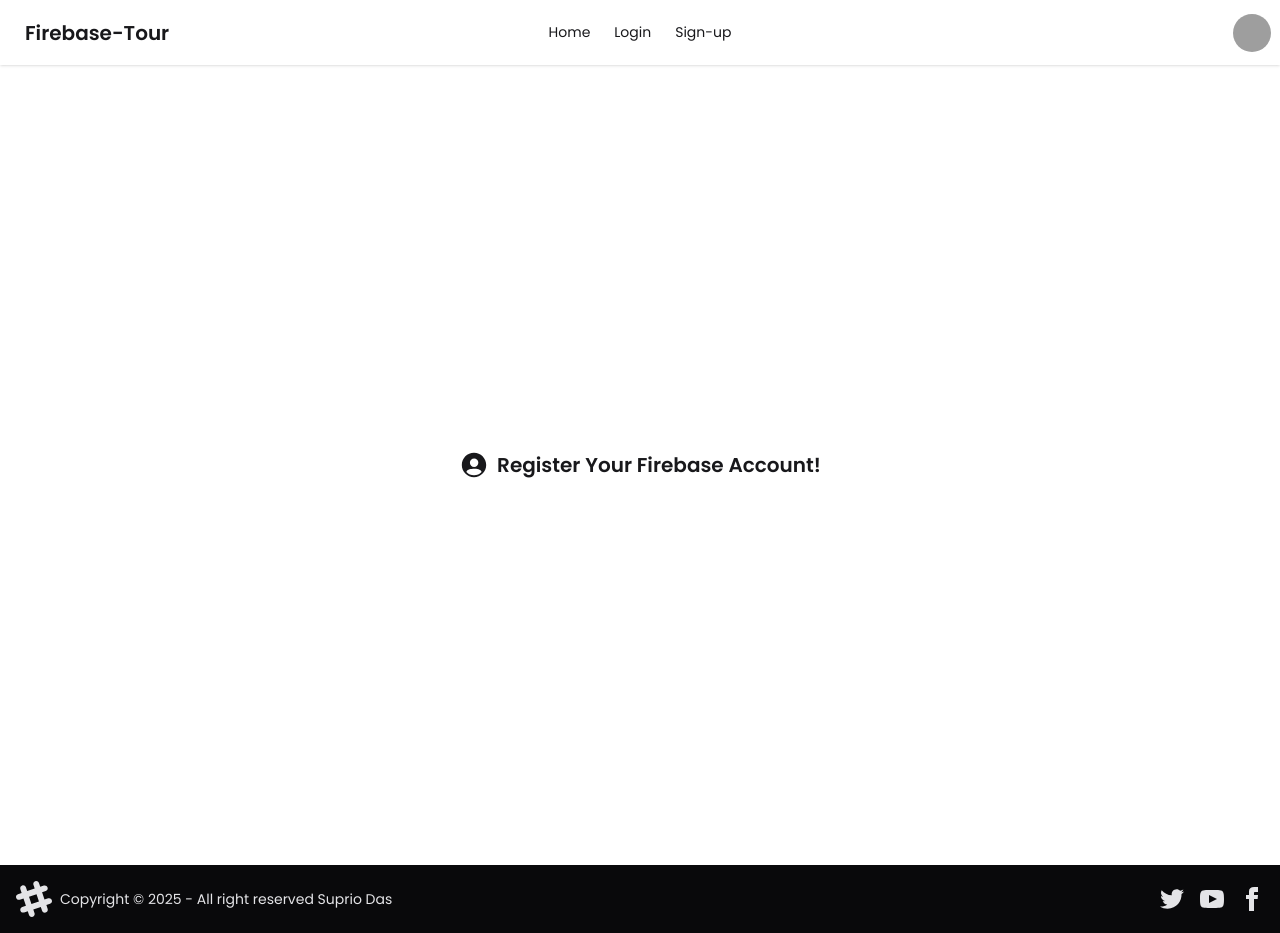
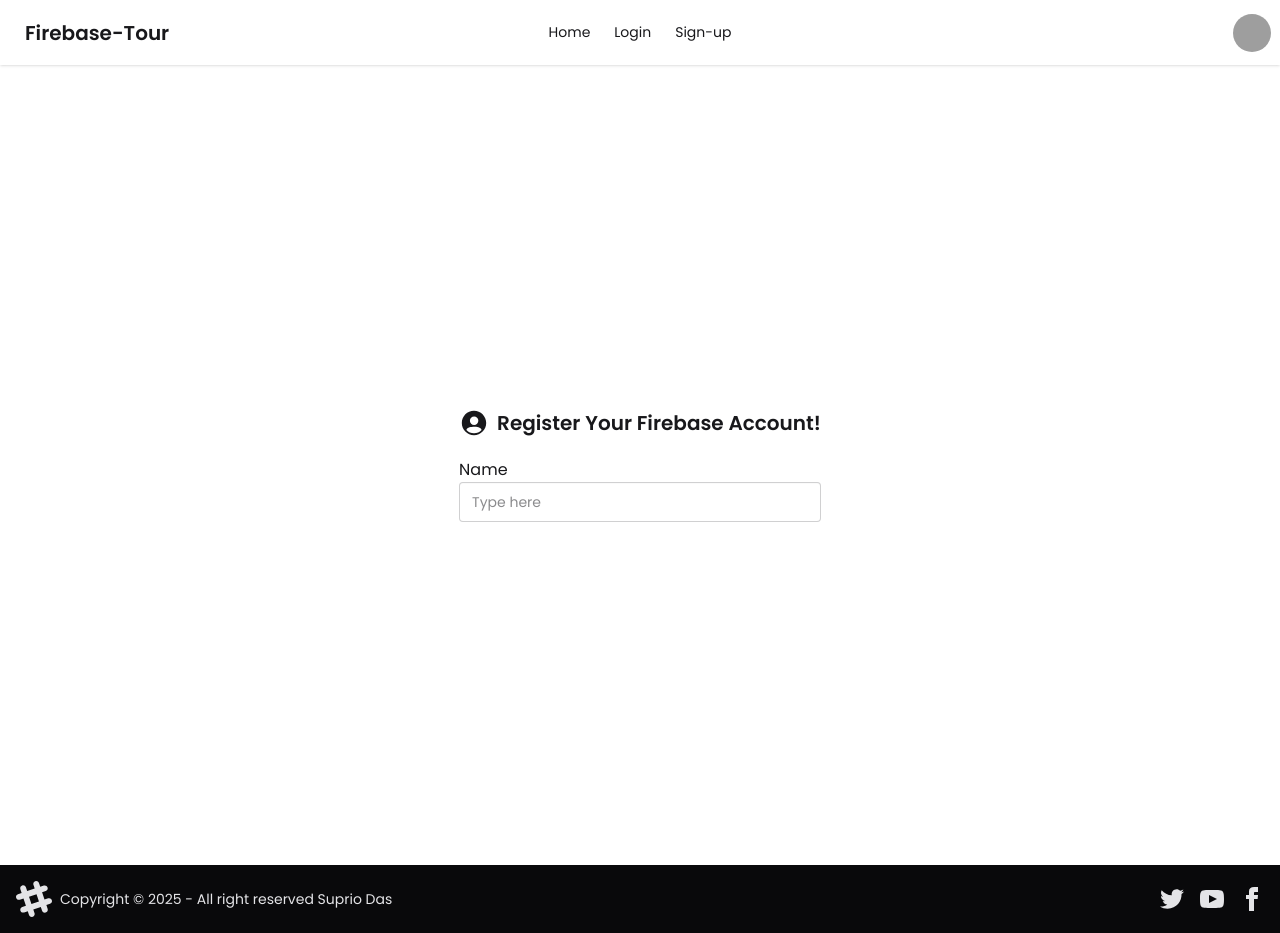
Before and after one commit to Suprio-Das/firebase-tour, a React (Vite) app: page /signup in a window 1280 px wide. Built offline with nearby package versions, Linux system fonts and the light colour scheme; grey boxes are pictures that could not be loaded.

Commit message:
Registration Form Created and Name Field Added

```diff
--- a/src/SignUp/SignUp.jsx
+++ b/src/SignUp/SignUp.jsx
@@ -1,8 +1,18 @@
 import { IoPersonCircleSharp } from "react-icons/io5";
 const SignUp = () => {
     return (
-        <div className="flex items-center min-h-screen justify-center">
-            <h1 className="flex items-center text-xl font-semibold"><IoPersonCircleSharp className="text-3xl mr-2" /> Register Your Firebase Account!</h1>
+        <div className="flex flex-col items-center min-h-screen justify-center mx-auto">
+            <div className="max-w-xl">
+                <h1 className="flex items-center text-xl font-semibold"><IoPersonCircleSharp className="text-3xl mr-2" /> Register Your Firebase Account!</h1>
+                <form className="mt-5">
+                    <div>
+                        <label htmlFor="name">
+                            Name
+                        </label>
+                        <input type="text" placeholder="Type here" name="name" className="input w-full" />
+                    </div>
+                </form>
+            </div>
         </div>
     );
 };
```
